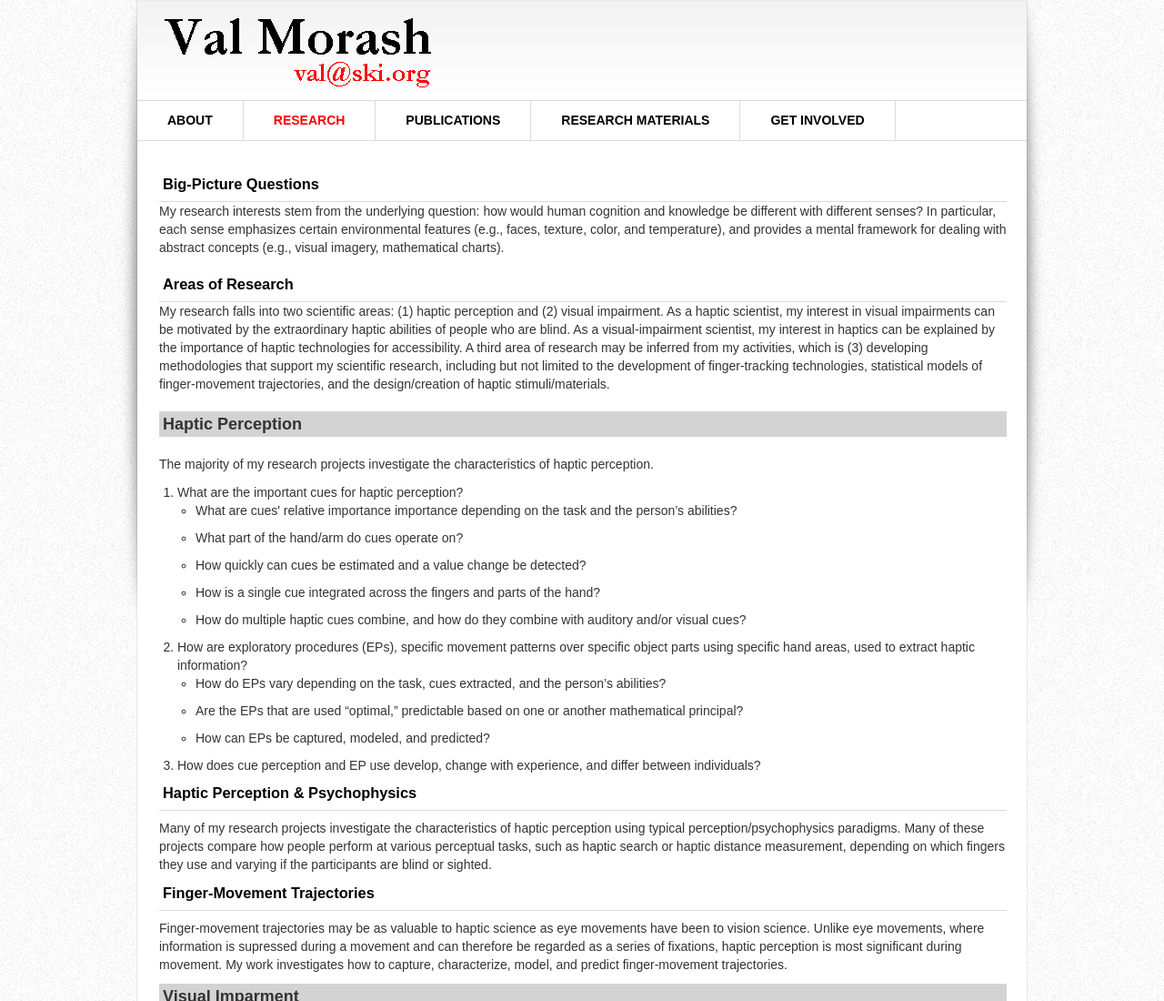
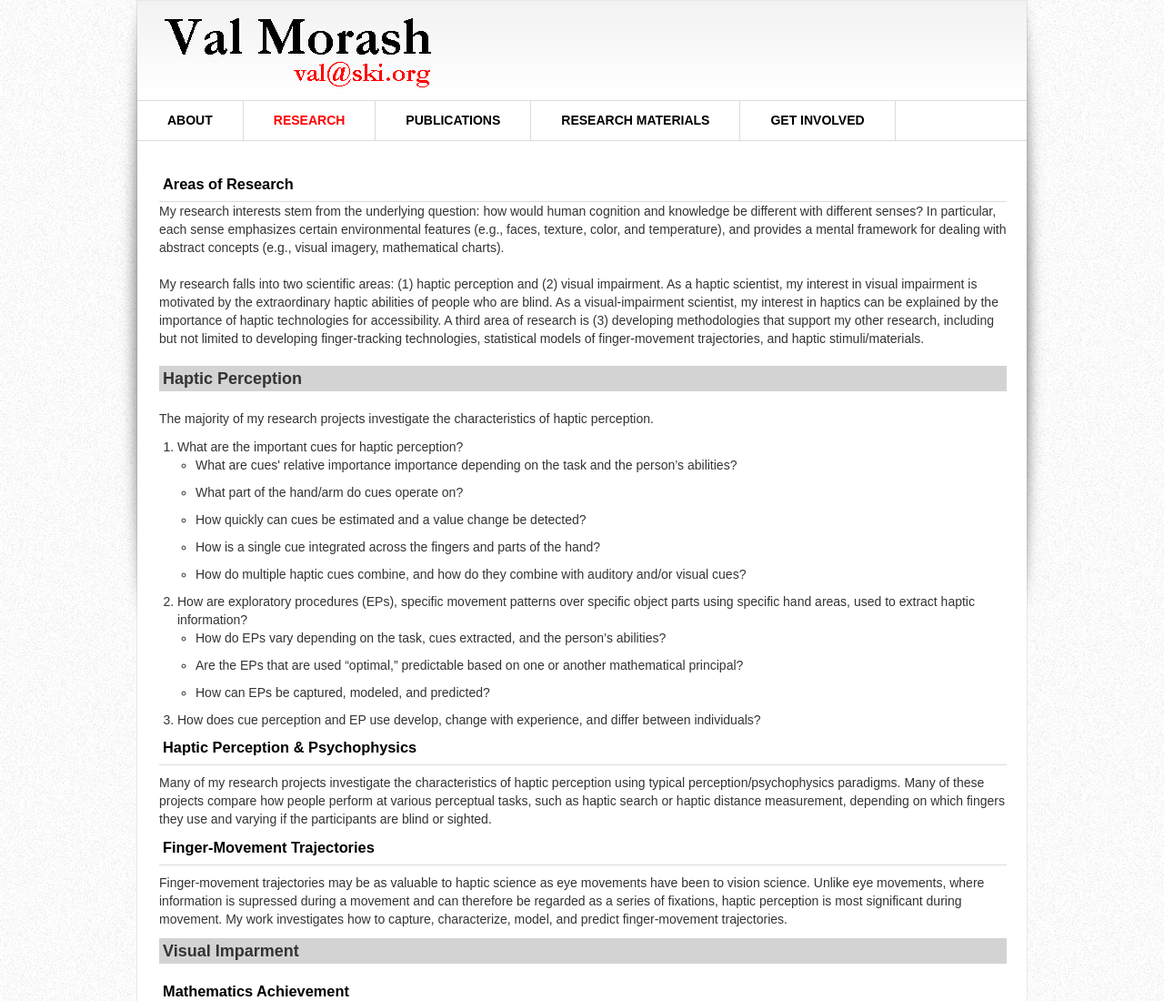
Before and after one commit to valeriemorash/valeriemorash.github.io, a plain HTML site: page research.html in a window 1280 px wide. Shown: the top 1100 px of the page at 91% size. Drawn offline with Linux system fonts and the light colour scheme.

Commit message:
blind assessment publication

```diff
--- a/research.html
+++ b/research.html
@@ -28,10 +28,9 @@
     <div id="main">
       <div>
       <p>
-      <h3>Big-Picture Questions</h3>
-      My research interests stem from the underlying question: how would human cognition and knowledge be different with different senses? In particular, each sense emphasizes certain environmental features (e.g., faces, texture, color, and temperature), and provides a mental framework for dealing with abstract concepts (e.g., visual imagery, mathematical charts).</p></br>
       <h3>Areas of Research</h3>
-      <p>My research falls into two scientific areas: (1) haptic perception and (2) visual impairment. As a haptic scientist, my interest in visual impairments can be motivated by the extraordinary haptic abilities of people who are blind. As a visual-impairment scientist, my interest in haptics can be explained by the importance of haptic technologies for accessibility. A third area of research may be inferred from my activities, which is (3) developing methodologies that support my scientific research, including but not limited to the development of finger-tracking technologies, statistical models of finger-movement trajectories, and the design/creation of haptic stimuli/materials.</p>
+      <p>My research interests stem from the underlying question: how would human cognition and knowledge be different with different senses? In particular, each sense emphasizes certain environmental features (e.g., faces, texture, color, and temperature), and provides a mental framework for dealing with abstract concepts (e.g., visual imagery, mathematical charts).</p><br>
+      <p>My research falls into two scientific areas: (1) haptic perception and (2) visual impairment. As a haptic scientist, my interest in visual impairment is motivated by the extraordinary haptic abilities of people who are blind. As a visual-impairment scientist, my interest in haptics can be explained by the importance of haptic technologies for accessibility. A third area of research is (3) developing methodologies that support my other research, including but not limited to developing finger-tracking technologies, statistical models of finger-movement trajectories, and haptic stimuli/materials.</p>
       </br>
         <div class="highlight">
           <h2>Haptic Perception</h2>
```
Also changed, not shown: index.html (+1 -1 lines), publications.html (+2 -1 lines), 2 other files.
